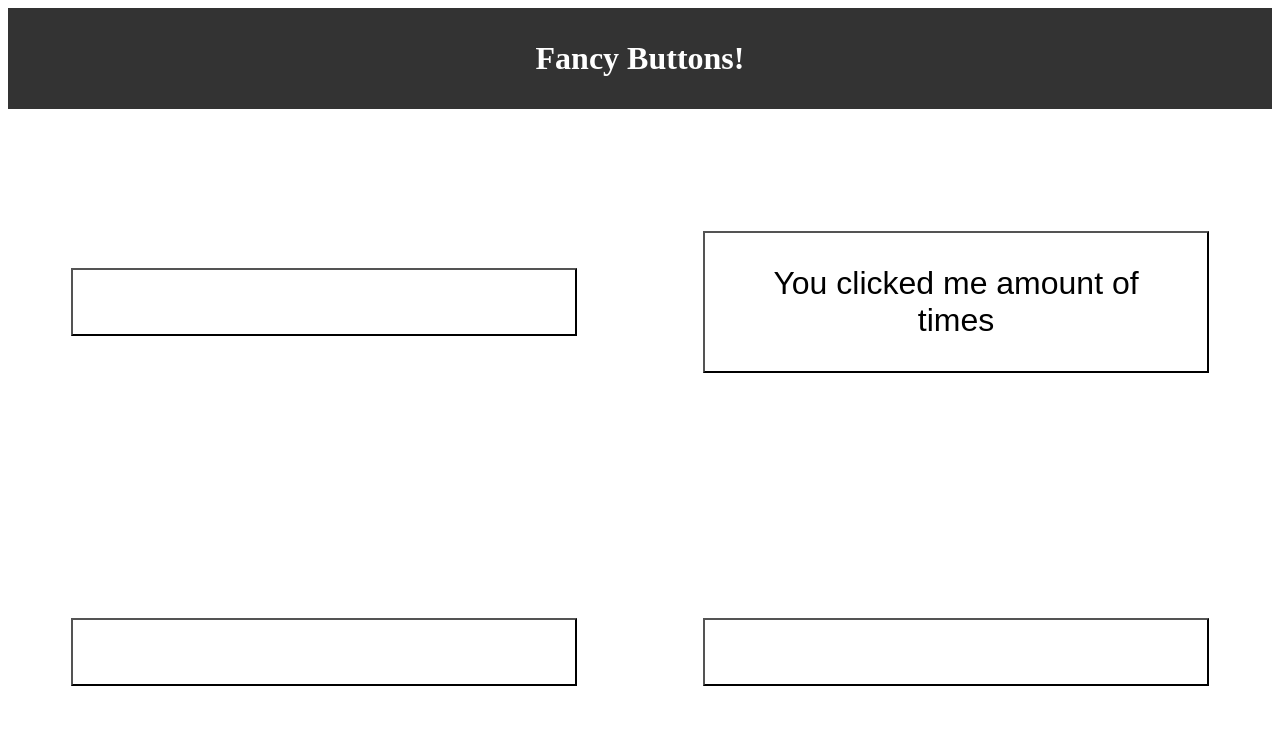
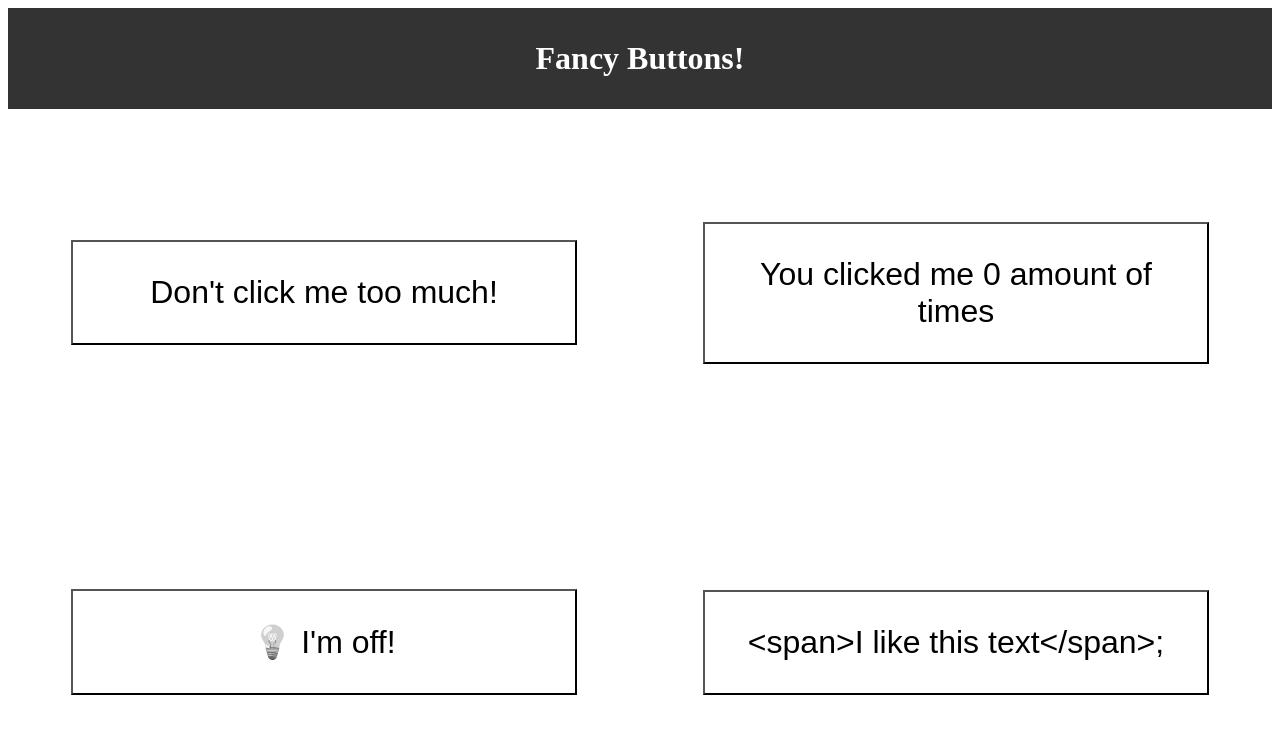
Before and after one commit to sudo-install-isaiah/fancy-buttons-typescript, a React (Create React App) app: page / in a window 1280 px wide. Shown: the top 734 px of the page. Built offline with nearby package versions, Linux system fonts and the light colour scheme.

Commit message:
Set initial state of each button

```diff
--- a/src/components/AngryButton.tsx
+++ b/src/components/AngryButton.tsx
@@ -1,7 +1,7 @@
 import { useState } from "react";
 
 export default function AngryButton() {
-	const [anger, setAnger] = useState();
+	const [anger, setAnger] = useState(0);
 
 	return (
 		<button
--- a/src/components/CounterButton.tsx
+++ b/src/components/CounterButton.tsx
@@ -1,7 +1,7 @@
 import { useState } from "react";
 
 export default function CounterButton() {
-	const [clickAmount, setClickAmount] = useState();
+	const [clickAmount, setClickAmount] = useState(0);
 
 	return (
 		<button className='CounterButton'>
--- a/src/components/LightSwitchButton.tsx
+++ b/src/components/LightSwitchButton.tsx
@@ -1,7 +1,7 @@
 import { useState } from "react";
 
 export default function LightSwitchButton() {
-	const [light, setLight] = useState();
+	const [light, setLight] = useState(false);
 
 	return (
 		<button className='LightSwitchButton'>
--- a/src/components/TextRepeaterButton.tsx
+++ b/src/components/TextRepeaterButton.tsx
@@ -1,8 +1,8 @@
 import { useState } from "react";
 
 export default function TextRepeaterButton() {
-	const [reps, setReps] = useState();
-	const textArray = [];
+	const [reps, setReps] = useState(1);
+	const textArray: string[] = [];
 
 	for (let i = 0; i < reps; i++) {
 		textArray.push(`<span>I like this text</span>;`);
```
